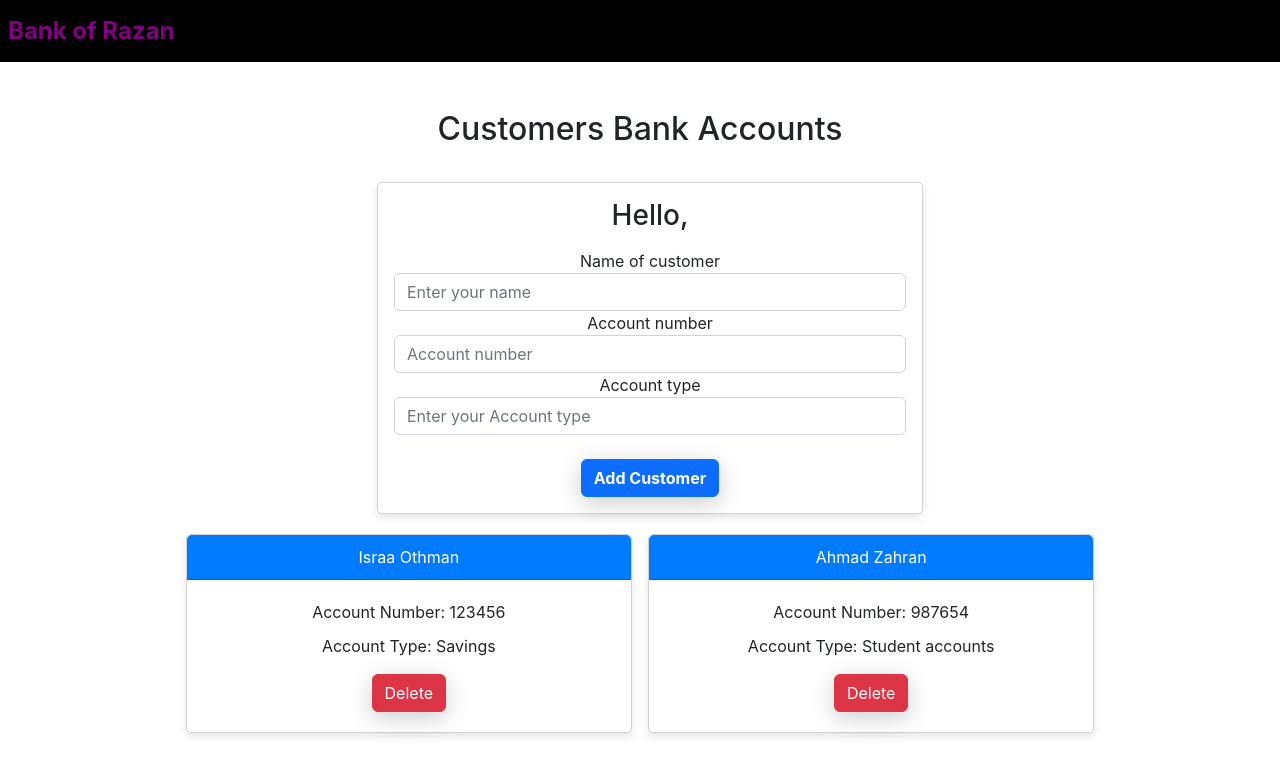
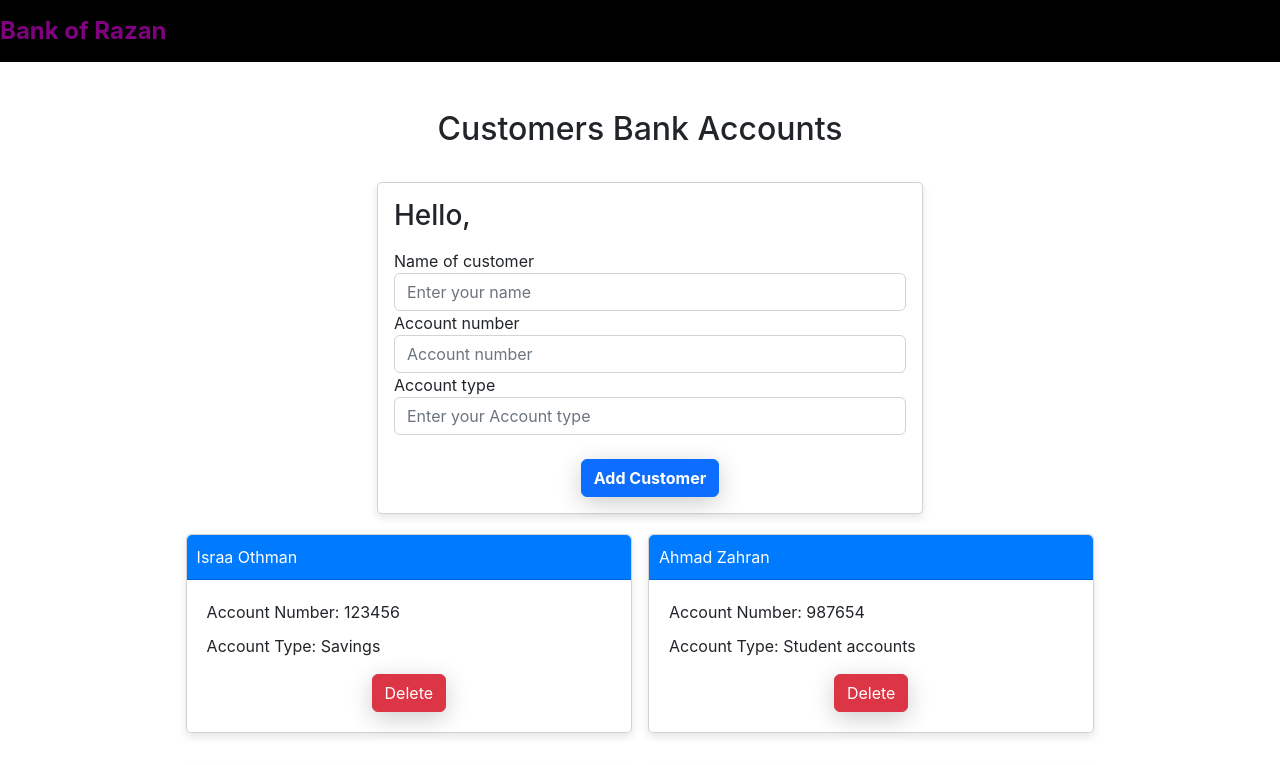
Before and after one commit to razan-aboushi/Bank-App, a React (Create React App) app in the folder bank-app/: page / in a window 1280 px wide. Shown: the top 765 px of the page. Built offline with nearby package versions, Linux system fonts and the light colour scheme.

Commit message:
Updates files

```diff
--- a/bank-app/src/Footer.js
+++ b/bank-app/src/Footer.js
@@ -1,4 +1,4 @@
-import React from 'react'
+import React from 'react';
 
 function Footer()
 {
@@ -6,7 +6,7 @@ function Footer()
     <div>
 <footer class="page-footer font-small blue bg-black">
 
-  <div class="footer-copyright text-center py-3 text-white">© 2023 Copyright: Razan Al-qadoumi
+  <div class="footer-copyright text-center py-3 text-white">© 2023 Copyright : Razan Al-qadoumi
   </div>
 
 </footer>
--- a/bank-app/src/Header.js
+++ b/bank-app/src/Header.js
@@ -4,7 +4,7 @@ import { Link } from 'react-router-dom'
 export default function Header() {
   return (
     <nav className="navbar navbar-expand-lg navbar-light bg-black">
-    <a className="navbar-brand ms-2" href="#">
+    <a className="navbar-brand" href="#">
       Bank of Razan
     </a>
     <button
--- a/bank-app/src/Main.js
+++ b/bank-app/src/Main.js
@@ -1,18 +1,22 @@
 import React, { useState, useEffect } from 'react';
 
-const AccountForm = ({ addCustomer }) => {
+const AccountForm = ({ addCustomer }) =>
+{
   const [name, setName] = useState('');
   const [accountNumber, setAccountNumber] = useState('');
   const [accountType, setAccountType] = useState('');
 
-  function handleSubmi(element) {
+
+  function handleSubmi(element)
+   {
     element.preventDefault();
 
     addCustomer({
-      customerName: name,
+       name,
       accountNumber,
       accountType
     });
+
     setName('');
     setAccountNumber('');
     setAccountType('');
@@ -21,9 +25,9 @@ const AccountForm = ({ addCustomer }) => {
   return (
     <div className='formBody'>
       <div className='card p-3 w-100'>
-        <h3 className='text-center mb-3'>Hello, {name}</h3>
+        <h3 className='r mb-3'>Hello, {name}</h3>
 
-        <form onSubmit={handleSubmi} className='text-center'>
+        <form onSubmit={handleSubmi} >
           <div className='form-group'>
             <label htmlFor='Name'>Name of customer</label>
             <input
@@ -32,7 +36,7 @@ const AccountForm = ({ addCustomer }) => {
               id='Name'
               value={name}
               onChange={(event) => setName(event.target.value)}
-              className='form-control'
+              className='form-control' required
             />
           </div>
 
@@ -45,7 +49,7 @@ const AccountForm = ({ addCustomer }) => {
               value={accountNumber}
               onChange={(event) => setAccountNumber(event.target.value)}
               className='form-control'
-            />
+           required />
           </div>
 
           <div className='form-group'>
@@ -57,7 +61,7 @@ const AccountForm = ({ addCustomer }) => {
               value={accountType}
               onChange={(event) => setAccountType(event.target.value)}
               className='form-control'
-            />
+          required  />
           </div>
 
           <div className='form-group'>
@@ -74,7 +78,9 @@ const AccountForm = ({ addCustomer }) => {
 
 
 
-function Main() {
+
+function Main()
+{
   const [readaccounts, setReadAccounts] = useState(
     JSON.parse(localStorage.getItem('readaccounts')) || [
       {
@@ -113,29 +119,30 @@ function Main() {
     localStorage.setItem('read accounts', JSON.stringify(readaccounts));
   }, [readaccounts]);
 
+
   function addAccount(newAccount) {
     const updatedAccounts = [...readaccounts, { id: numberOfAccounts + 1, ...newAccount }];
     setReadAccounts(updatedAccounts);
     setNumberOfAccounts(updatedAccounts.length);
   }
 
-  function deleteAccount(id) {
+  function deleteAccount(id)
+   {
     const updatedAccounts = readaccounts.filter((account) => account.id !== id);
     setReadAccounts(updatedAccounts);
     setNumberOfAccounts(updatedAccounts.length);
   }
 
 
-
+// render card
   return (
-    <div className='container mt-5 text-center'>
+    <div className='container mt-5'>
       <h2 className='text-center mb-4'>Customers Bank Accounts</h2>
       <div className='row d-flex justify-content-center'>
         <div className='col-md-6'>
-          <AccountForm addCustomer={addAccount} />
+          <AccountForm addCustomer={addAccount}/>
         </div>
       </div>
-
       <div className='row'>
           <div className='card-container d-flex justify-content-center flex-wrap'>
             {readaccounts.length ? (
@@ -164,6 +171,4 @@ function Main() {
 
 };
 
-
-
 export default Main;
--- /dev/null
+++ b/package.json
@@ -0,0 +1,5 @@
+{
+  "devDependencies": {
+    "react-router-dom": "^6.11.0"
+  }
+}
```
Also changed, not shown: bank-app/src/App.js (+4 -7 lines), bank-app/src/Home.js (+5 -3 lines), bank-app/src/index.css (+2 -6 lines), 2 other files (tests, documents, lock files or other folders).
